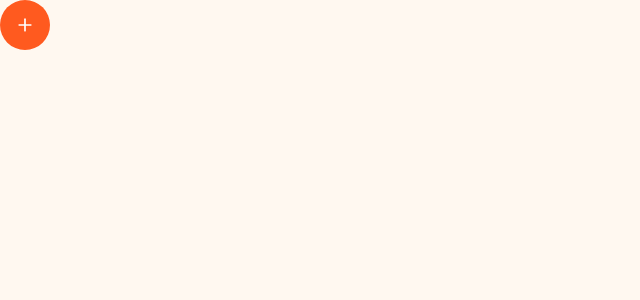
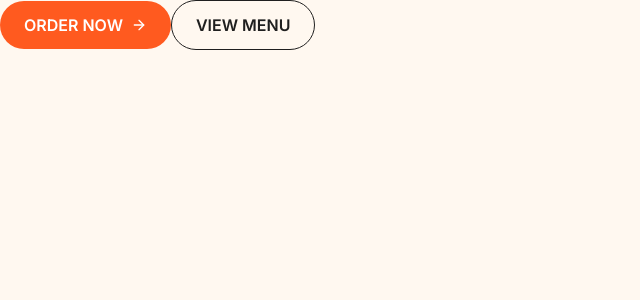
Before and after one commit to SadafNemani/bun-fire-ordering, a Next.js app: page / in a window 1280 px wide. Shown: the top 300 px of the page, without its empty margins (0-640 px from the left). Built offline with nearby package versions, Linux system fonts and the light colour scheme.

Commit message:
created button component with two primary and secondary variant

```diff
--- a/src/app/page.tsx
+++ b/src/app/page.tsx
@@ -1,9 +1,11 @@
-import AddToCartButton from "@/components/ui/AddToCartButton";
+import Button from "@/components/ui/Button";
 
 export default function Home() {
   return (
     <main>
-      <AddToCartButton />
+      <Button variant="primary">ORDER NOW</Button>
+
+      <Button variant="secondary">VIEW MENU</Button>
     </main>
   );
 }
--- a/src/components/ui/Button.tsx
+++ b/src/components/ui/Button.tsx
@@ -0,0 +1,31 @@
+import type { ButtonHTMLAttributes, ReactNode } from "react";
+import { ArrowRight } from "lucide-react";
+import { cn } from "@/utils/cn";
+
+interface ButtonProps extends ButtonHTMLAttributes<HTMLButtonElement> {
+  variant?: "primary" | "secondary";
+  children: ReactNode;
+}
+
+export default function Button({
+  variant = "primary",
+  children,
+  className,
+  ...props
+}: ButtonProps) {
+  return (
+    <button
+      className={cn(
+        "rounded-button font-body inline-flex cursor-pointer items-center gap-2 px-6 py-3 font-semibold transition-colors",
+        variant === "primary" && "bg-primary text-surface hover:bg-primary/90",
+        variant === "secondary" &&
+          "border-charcoal text-charcoal hover:bg-charcoal/5 border bg-transparent",
+        className
+      )}
+      {...props}
+    >
+      {children}
+      {variant === "primary" && <ArrowRight className="h-4 w-4" />}
+    </button>
+  );
+}
```
